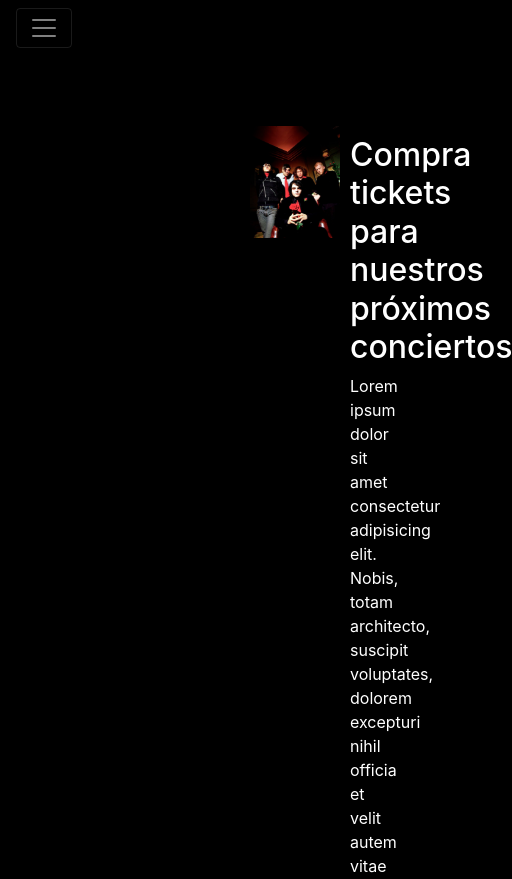
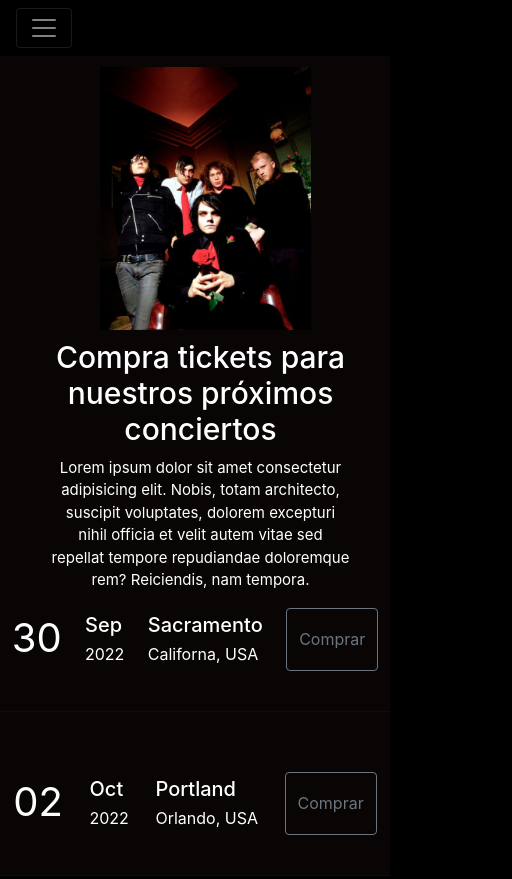
Before and after one commit to martinagonzaalez/coderhouse, a plain HTML site: page gira.html in a window 390 px wide. Shown: the top 879 px of the page, 512 px wide, since content can reach past the window. Drawn offline with nearby package versions, Linux system fonts and the light colour scheme.

Commit message:
mobile arreglado

```diff
--- a/gira.html
+++ b/gira.html
@@ -9,20 +9,22 @@
     <link rel="stylesheet" href="https://cdn.jsdelivr.net/npm/bootstrap@4.0.0/dist/css/bootstrap.min.css"
         integrity="sha384-Gn5384xqQ1aoWXA+058RXPxPg6fy4IWvTNh0E263XmFcJlSAwiGgFAW/dAiS6JXm" crossorigin="anonymous">
     <link rel="stylesheet" href="style.css">
+    <link
+    rel="stylesheet"
+    href="https://cdnjs.cloudflare.com/ajax/libs/animate.css/4.1.1/animate.min.css"/>
     <title>GIRA</title>
 </head>
 
 <body class="body">
     <!-- header / encabezado -->
 
-    <nav class="navbar navbar-expand-xl navbar-dark " style="background-color: rgb(0, 0, 0);">
-        <button class="navbar-toggler navbar-toggler-right" type="button" data-toggle="collapse"
-            data-target="#navbarTogglerDemo02" aria-controls="navbarTogglerDemo02" aria-expanded="false"
-            aria-label="Toggle navigation">
-            <span class="navbar-toggler-icon"></span>
-        </button>
-        <div class="collapse navbar-collapse" id="navbarNav">
-            <ul class="navbar-nav">
+    <nav class="navbar navbar-expand-xl navbar-dark " style="background-color: rgba(0, 0, 0, 0);">
+        <div class="container-fluid">
+            <button class="navbar-toggler" type="button" data-bs-toggle="collapse" data-bs-target="#navbarNavDropdown" aria-controls="navbarNavDropdown" aria-expanded="false" aria-label="Toggle navigation">
+                <span class="navbar-toggler-icon"></span>
+              </button>
+              <div class="collapse navbar-collapse" id="navbarNavDropdown">
+                <ul class="navbar-nav">
                 <li class="nav-item">
                     <a class="nav-link" href="index.html">Inicio</a>
                 </li>
@@ -53,14 +55,14 @@
                     <img src="./imagenes/tour.png" alt="">
                 </div>
                 <div class="texto">
-                    <h2>Compra tickets para nuestros próximos conciertos</h2>
-                    <p>Lorem ipsum dolor sit amet consectetur adipisicing elit. Nobis, totam architecto, suscipit
+                    <h2 class="tickets">Compra tickets para nuestros próximos conciertos</h2>
+                    <p class="texto-tour">Lorem ipsum dolor sit amet consectetur adipisicing elit. Nobis, totam architecto, suscipit
                         voluptates, dolorem excepturi nihil officia et velit autem vitae sed repellat tempore
                         repudiandae doloremque rem? Reiciendis, nam tempora.</p>
                 </div>
             </div>
             <div id="contenedor">
-            <div class="fechas">
+            <div class="fechas animate__animated animate__slideInLeft">
                 <div class="numero">30</div>
                 <div class="fecha">
                     <h5>Sep</h5>
@@ -72,7 +74,7 @@
                     </div>
                 <button type="button" class="btn btn-outline-secondary">Comprar</button>
             </div>
-            <div class="fechas">
+            <div class="fechas animate__animated animate__slideInRight">
                 <div class="numero">02</div>
                 <div class="fecha">
                     <h5>Oct</h5>
--- a/style.css
+++ b/style.css
@@ -135,7 +135,6 @@ width: 50%;
 
  #tour{
     background: #090505;
-    padding: 40px 0px;
     margin: 40px 200px;
  }
 
@@ -152,7 +151,13 @@ width: 50%;
     margin: 40px 50px;
     width: 90%;
     position: relative;
-    top: -50px;
+    top: -14px;
+}
+#tour .tickets{
+    margin-top: 60px;
+}
+#tour .texto-tour{
+    margin-top: 40px;
 }
 #tour .texto{
     color: #ffffff;
@@ -209,7 +214,9 @@ width: 50%;
   }
 
  /* MOBILE */
+
  @media screen and (max-width: 768px) {
+    /* SECCION INDEX */
     .indexgif{
         background-color: black;
         background-image: none
@@ -217,4 +224,38 @@ width: 50%;
     .imgrvng{
         width: 95%;
     }
+   /* SECCION GIRA */
+   #tour .contenedor{
+    flex-direction: column;
+
+   }
+   #tour .imgtour{
+    margin: 0px 120px;
+    width: 60%;
+    position: relative;
+    top: -15px;
+    }
+   #tour .tickets{
+    font-size: 30px;
+    margin-top: -60px;
+    margin-right: 50px;
+   }
+
+   #tour .texto-tour{
+    font-size: 15px;
+    margin-top: 10px;
+    margin-right: 50px;
+   }
+   #tour{
+    margin: 0px;
+    padding: 0px;
+   }
  }
+ @media screen and (max-width: 768px){
+    #tour .imgtour{
+        margin: 0px 50px;
+        width: 60%;
+        position: relative;
+        top: -15px;
+        }
+ }
```
Also changed, not shown: contacto.html (+7 -8 lines), index.html (+15 -12 lines), noticias.html (+7 -8 lines), videos.html (+7 -8 lines).
